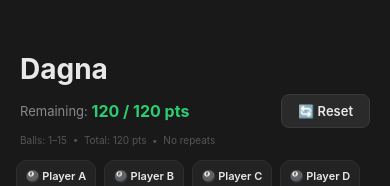
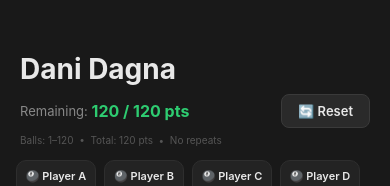
Before and after one commit to Mikiyaslenjisa/DaniDagna, a React Native app: screen / in a window 390 px wide. Shown: the top 186 px of the page. Built offline with nearby package versions, Linux system fonts and the light colour scheme.

Commit message:
Update App.js

```diff
--- a/App.js
+++ b/App.js
@@ -6,7 +6,7 @@ import {
 
 const initialCols = ['A', 'B', 'C', 'D'];
 const TOTAL = 120;
-const MAX_BALL = 15;
+const MAX_BALL = 120;
 
 const makeEmptyRow = (cols) => {
   const row = {};
@@ -15,7 +15,7 @@ const makeEmptyRow = (cols) => {
 };
 
 export default function App() {
-  const [title, setTitle] = useState('Dagna');
+  const [title, setTitle] = useState('Dani Dagna');
   const [editingTitle, setEditingTitle] = useState(false);
   const [cols, setCols] = useState([...initialCols]);
   const [rows, setRows] = useState([makeEmptyRow(initialCols)]);
@@ -171,7 +171,7 @@ export default function App() {
         // 4-9: jump immediately
         validateAndJump(rowIdx, col, num, updated);
       } else if (safe.length === 1 && num >= 1 && num <= 3) {
-        // 1-3: wait 1500ms in case user types 2nd digit (10-15 start with 1)
+        // 1-3: wait 1500ms for possible 2nd digit
         jumpTimers.current[timerKey] = setTimeout(() => {
           setRows(prev => {
             const currentVal = prev[rowIdx]?.[col];
@@ -182,7 +182,18 @@ export default function App() {
           });
         }, 1500);
       } else if (safe.length === 2) {
-        // 10-15: jump after 2nd digit
+        // 2 digits: wait 1500ms for possible 3rd digit
+        jumpTimers.current[timerKey] = setTimeout(() => {
+          setRows(prev => {
+            const currentVal = prev[rowIdx]?.[col];
+            if (currentVal === safe) {
+              validateAndJump(rowIdx, col, num, prev);
+            }
+            return prev;
+          });
+        }, 1500);
+      } else if (safe.length === 3) {
+        // 3 digits (100-120): jump immediately
         validateAndJump(rowIdx, col, num, updated);
       }
     }
@@ -278,7 +289,7 @@ export default function App() {
             <Text style={styles.resetText}>🔄 Reset</Text>
           </TouchableOpacity>
         </View>
-        <Text style={styles.ruleText}>Balls: 1–15  •  Total: 120 pts  •  No repeats</Text>
+        <Text style={styles.ruleText}>Balls: 1–120  •  Total: 120 pts  •  No repeats</Text>
       </View>
 
       {notification ? (
```
